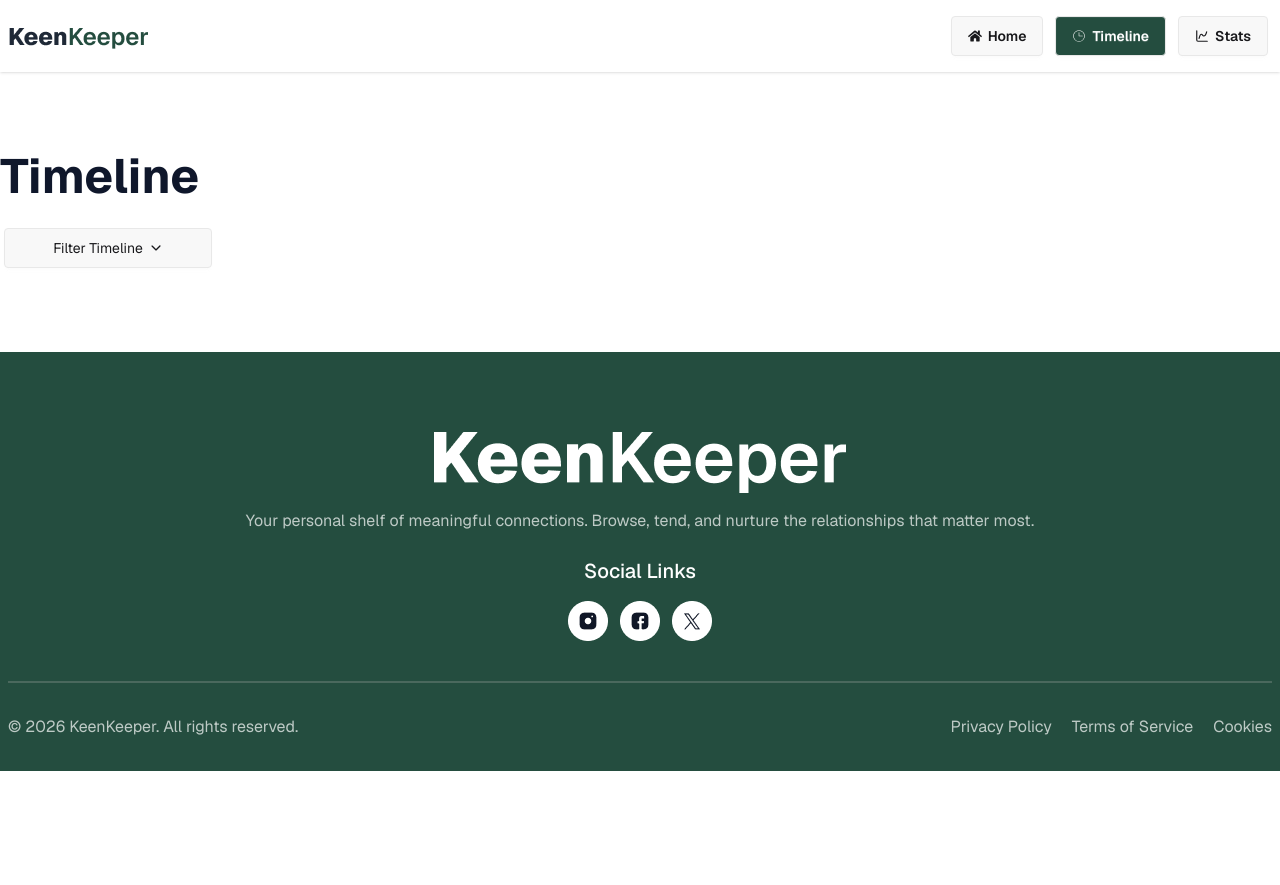
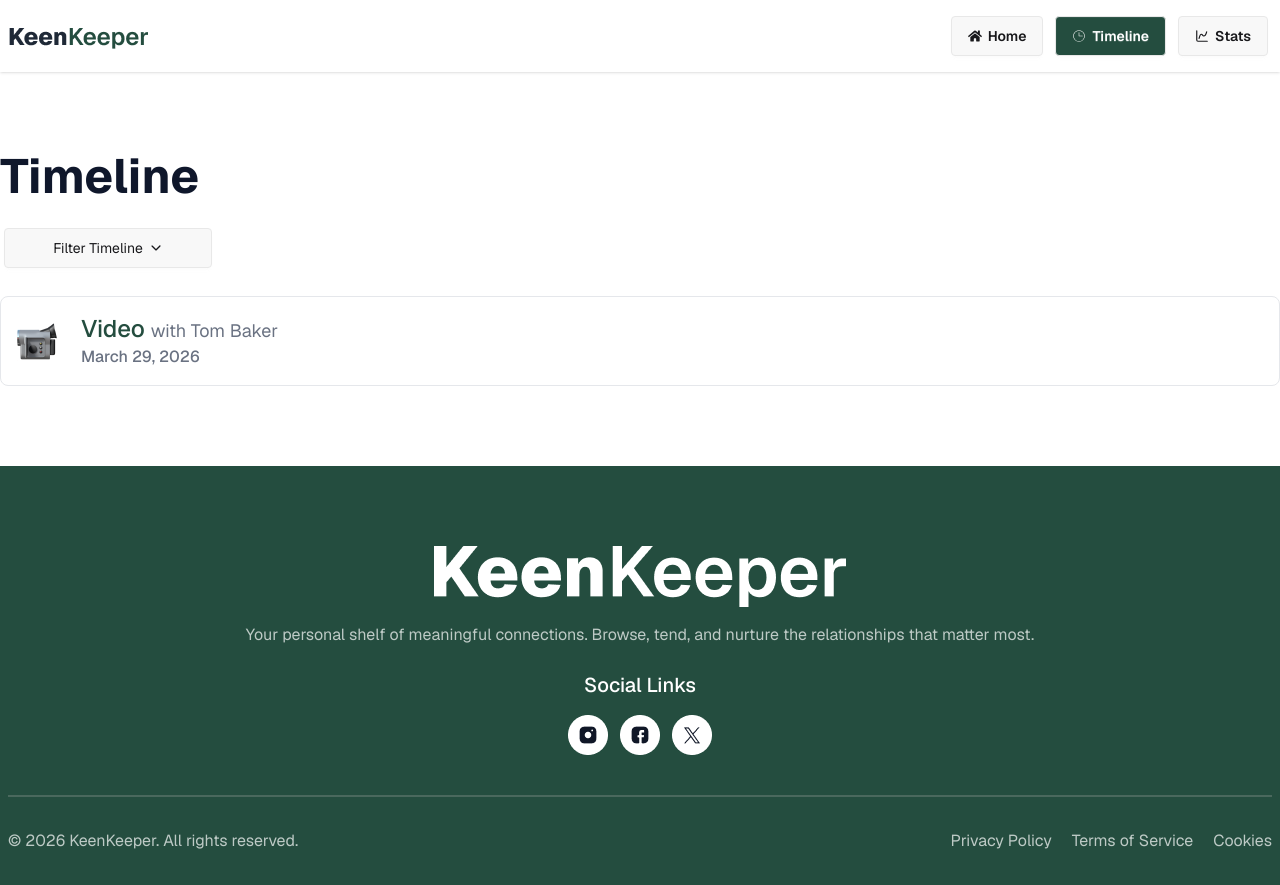
Before and after one commit to IamPial/keenkeeper-app, a React (Vite) app: page /timeline in a window 1280 px wide. Before the commit the page ends 800 px from the top, so only its background shows below. Built offline with nearby package versions, Linux system fonts and the light colour scheme.

Commit message:
created timeline pages listItem markup

```diff
--- a/src/pages/timeline/TimeLinePage.jsx
+++ b/src/pages/timeline/TimeLinePage.jsx
@@ -1,10 +1,13 @@
 import React from "react";
 import { IoIosArrowDown } from "react-icons/io";
+import callImg from "../../assets/call.png";
+import textImg from "../../assets/text.png";
+import videoImg from "../../assets/video.png";
 
 const TimeLinePage = () => {
   return (
-    <div className="py-20 container mx-auto">
-      <div className="space-y-6">
+    <div className="py-20 container mx-auto px-2 md:px-0">
+      <div className="space-y-6 mb-6">
         <h2 className="text-5xl font-bold text-slate-900">Timeline</h2>
         <div className="dropdown dropdown-center  ">
           <div
@@ -24,6 +27,21 @@ const TimeLinePage = () => {
           </ul>
         </div>
       </div>
+
+      <div className="grid grid-cols-1 gap-6 ">
+        <div className="flex gap-6 items-center border border-gray-200 rounded-lg p-4 ">
+          <img src={videoImg} alt="video" />
+          <div>
+            <h2 className="font-medium text-2xl text-[#244D3F]">
+              Video{" "}
+              <span className="text-lg text-gray-500 font-normal">
+                with Tom Baker
+              </span>
+            </h2>
+            <p className="font-medium text-gray-500">March 29, 2026</p>
+          </div>
+        </div>
+      </div>
     </div>
   );
 };
```
